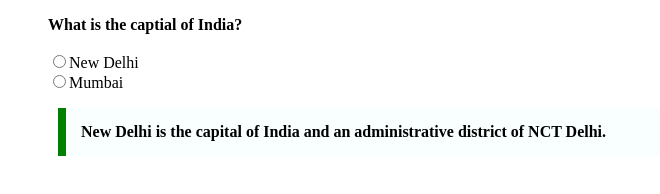
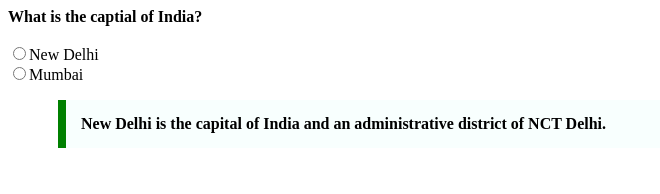
Before and after one commit to acciojob/trivia-Nadikuda, a website: page main.html in a window 1280 px wide. Shown: the whole page, without its empty margins (0-660 px from the left). Drawn offline with Linux system fonts and the light colour scheme.

Commit message:
created a submission

```diff
--- a/main.html
+++ b/main.html
@@ -10,8 +10,7 @@
 	<!-- the entire body must be written by student -->
     <script type="text/javascript" src="./script.js">
 </script>
-	<blockquote>
- <b>What is the captial of India?</b>
+	<b>What is the captial of India?</b>
 	<br>
 		<br>
 			<input type="radio" required>New Delhi <br>
```
